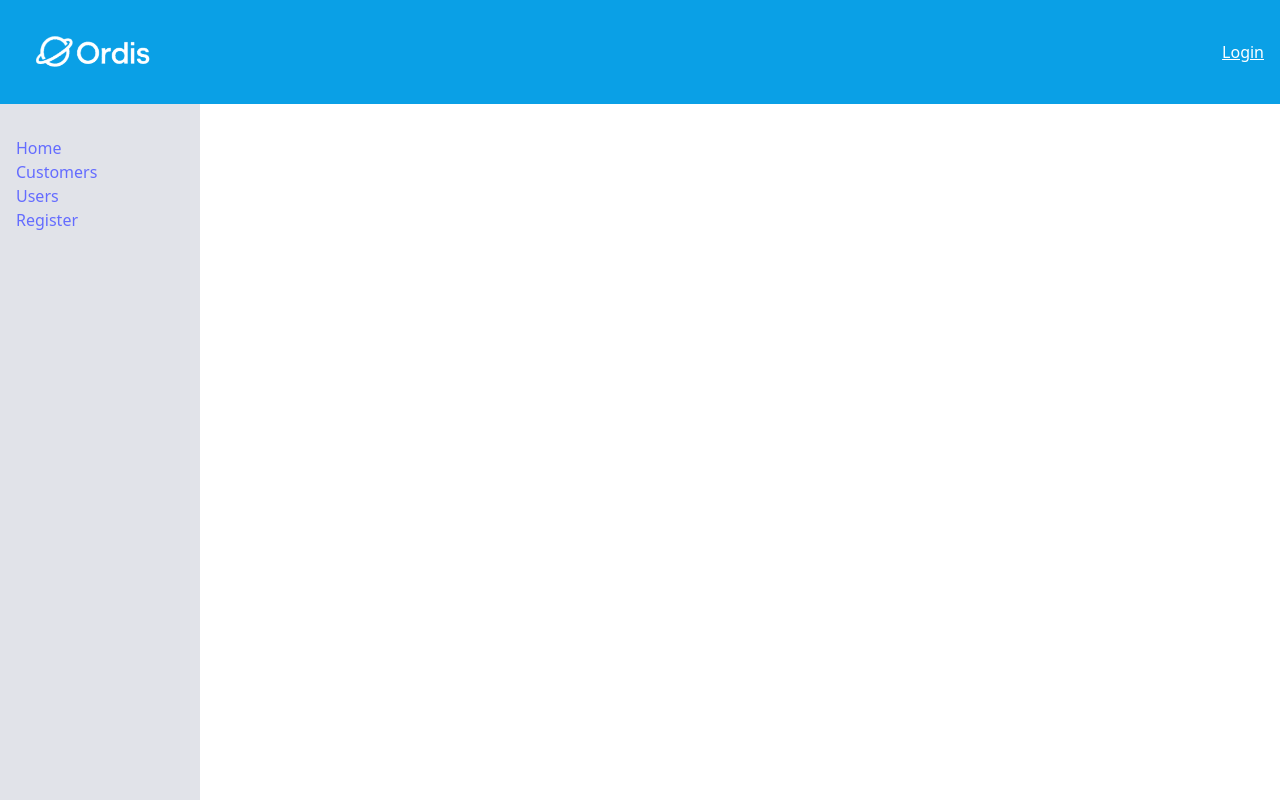
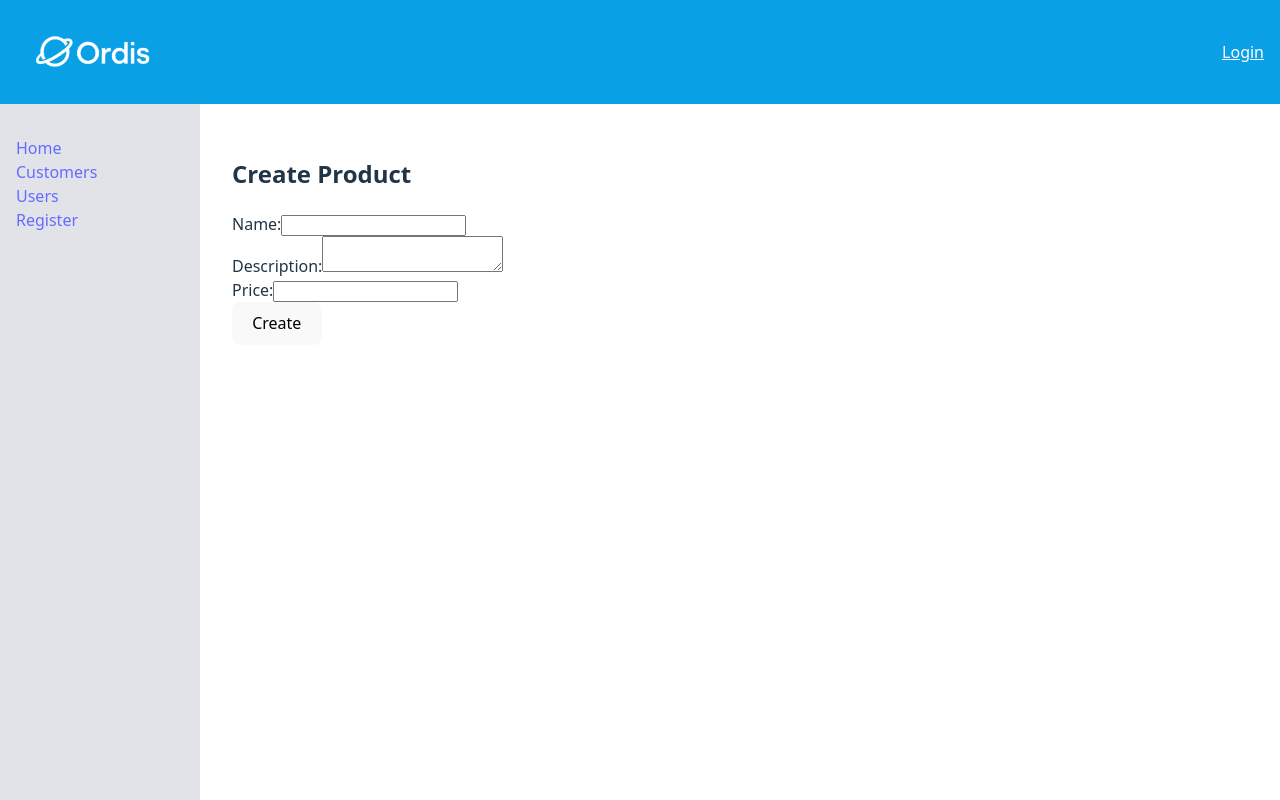
Before and after one commit to MatthewJCrosby/Ordis, a React (Vite) app in the folder frontend/: page /product/create in a window 1280 px wide. Built offline with nearby package versions, Linux system fonts and the light colour scheme.

Commit message:
setup-rough-product-gql-ui

```diff
--- a/frontend/src/App.jsx
+++ b/frontend/src/App.jsx
@@ -7,7 +7,8 @@ import Register from './Register';
 import Login from './Login';
 import Logout from './Logout';
 import MyAccount from './pages/MyAccount';
-
+import ProductCreate from './pages/Product/ProductCreate';
+import ProductEdit from './pages/Product/ProductEdit';
 // Temporary placeholder components
 function Home() { return <h2>Home Page</h2>; }
 function Customers() { return <h2>Customers Page</h2>; }
@@ -31,6 +32,8 @@ function App() {
             <Route path="/login" element={<Login />} />
             <Route path="/logout" element={<Logout />} />
             <Route path="/me" element={<MyAccount />} />
+            <Route path="/product/create" element={<ProductCreate />} />
+            <Route path="/product/edit/:id" element={<ProductEdit />} />
           </Routes>
         </main>
       </div>
--- /dev/null
+++ b/frontend/src/pages/Product/ProductCreate.tsx
@@ -0,0 +1,12 @@
+import ProductForm from "./ProductForm";
+
+export default function ProductCreate() {
+  return (
+    <div>
+      <ProductForm onSuccess={product => {
+
+        alert("Product created!");
+      }} />
+    </div>
+  );
+}
--- /dev/null
+++ b/frontend/src/pages/Product/ProductEdit.tsx
@@ -0,0 +1,25 @@
+import { useParams } from "react-router-dom";
+import { useEffect, useState } from "react";
+import ProductForm from "./ProductForm";
+
+export default function ProductEdit() {
+  const { id } = useParams();
+  const [product, setProduct] = useState(null);
+
+  useEffect(() => {
+    fetch(`http://localhost:5000/products/${id}`)
+      .then(res => res.json())
+      .then(setProduct);
+  }, [id]);
+
+  if (!product) return <p>Loading...</p>;
+
+  return (
+    <ProductForm
+      initialValues={product}
+      editMode={true}
+      onSuccess={updated => alert("Product updated!")}
+      onCancel={() => window.history.back()}
+    />
+  );
+}
--- /dev/null
+++ b/frontend/src/pages/Product/ProductForm.tsx
@@ -0,0 +1,116 @@
+import React, {useState, useEffect} from "react";
+
+type Product ={
+    id?: number;
+    name: string;
+    description: string;
+    price: string;
+}
+
+
+type ProductFormProps = {
+    initialValues?: Product;
+    editMode?: boolean;
+    onSuccess?: (product: Product) => void;
+    onCancel?: () => void;
+};
+
+export default function ProductForm({ initialValues, editMode = false, onSuccess, onCancel}: ProductFormProps) {
+    const [form, setForm] = useState<Product>({
+    name: "",
+    description: "",
+    price: "",
+    ...initialValues,
+  });
+  const [message, setMessage] = useState("");
+
+  useEffect(() => {
+    if (initialValues) setForm({...initialValues, price: String(initialValues.price)});
+  }, [initialValues]);
+
+  function handleChange(e: React.ChangeEvent<HTMLInputElement | HTMLTextAreaElement>) {
+    setForm({ ...form, [e.target.name]: e.target.value });
+  }
+
+  async function handleSubmit(e: React.FormEvent<HTMLFormElement>) {
+  e.preventDefault();
+  setMessage("");
+  try {
+    const mutation = editMode
+      ? `
+        mutation {
+          updateProduct(id: ${form.id}, input: {
+            name: "${form.name}",
+            description: "${form.description}",
+            price: ${parseFloat(form.price)}
+          }) {
+            id
+            name
+            description
+            price
+          }
+        }
+      `
+      : `
+        mutation {
+          createProduct(input: {
+            name: "${form.name}",
+            description: "${form.description}",
+            price: ${parseFloat(form.price)}
+          }) {
+            id
+            name
+            description
+            price
+          }
+        }
+      `;
+
+    const response = await fetch('http://localhost:5000/graphql', {
+      method: 'POST',
+      headers: { 'Content-Type': 'application/json' },
+      body: JSON.stringify({ query: mutation }),
+      credentials: "include",
+    });
+
+    const result = await response.json();
+    const data = editMode ? result.data.updateProduct : result.data.createProduct;
+
+    if (data) {
+      setMessage(editMode ? "Product updated!" : "Product created!");
+      if (onSuccess) onSuccess(data);
+      if (!editMode) setForm({ name: "", description: "", price: "" });
+    } else {
+      setMessage(result.errors?.[0]?.message || "Operation failed.");
+    }
+  } catch (err) {
+    setMessage("Network error.");
+  }
+}
+  return (
+    <div>
+      <h2>{editMode ? "Edit Product" : "Create Product"}</h2>
+      <form onSubmit={handleSubmit}>
+        <div>
+          <label>Name:</label>
+          <input name="name" value={form.name} onChange={handleChange} required />
+        </div>
+        <div>
+          <label>Description:</label>
+          <textarea name="description" value={form.description} onChange={handleChange} />
+        </div>
+        <div>
+          <label>Price:</label>
+          <input name="price" type="number" step="0.01" value={form.price} onChange={handleChange} required />
+        </div>
+        {onCancel && (
+          <button type="button" onClick={onCancel} style={{ marginRight: 8 }}>
+            Cancel
+          </button>
+        )}
+        <button type="submit">{editMode ? "Save" : "Create"}</button>
+      </form>
+      {message && <p style={{ color: "crimson" }}>{message}</p>}
+    </div>
+  );
+}
```
Also changed, not shown: 2 other files (tests, documents, lock files or other folders).
